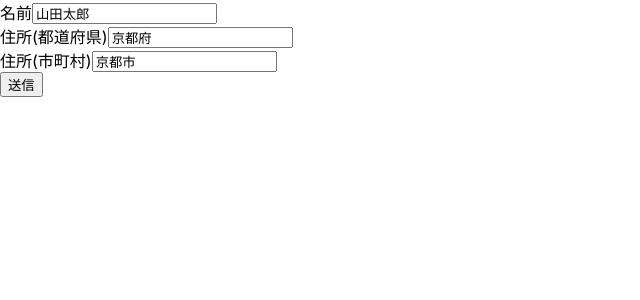
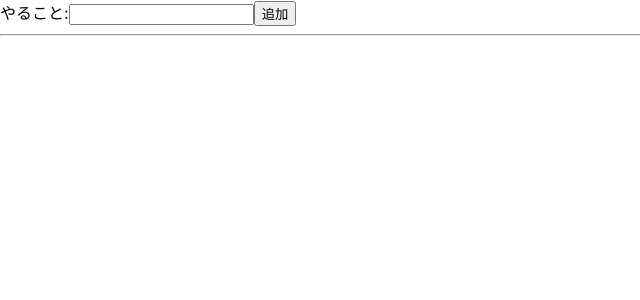
Before and after one commit to Tod9197/React-practice, a React (Create React App) app: page / in a window 1280 px wide. Shown: the top 300 px of the page, without its empty margins (0-640 px from the left). Built offline with nearby package versions, Linux system fonts and the light colour scheme.

Commit message:
ToDoリストの実装

```diff
--- a/src/StateTodo.js
+++ b/src/StateTodo.js
@@ -0,0 +1,48 @@
+import { useState } from "react";
+
+let maxId = 0;
+export default function StateTodo() {
+  const [title, setTitle] = useState("");
+  const [todo, setTodo] = useState([]);
+
+  const handleChangeTitle = (e) => {
+    setTitle(e.target.value);
+  };
+
+  const handleClick = () => {
+    setTodo([
+      ...todo,
+      {
+        id: ++maxId,
+        title,
+        created: new Date(),
+        isDone: false,
+      },
+    ]);
+  };
+
+  return (
+    <div>
+      <label>やること:</label>
+      <input
+        type="text"
+        name="title"
+        value={title}
+        onChange={handleChangeTitle}
+      />
+      <button type="button" onClick={handleClick}>
+        追加
+      </button>
+      <hr />
+      <ul>
+        {todo.map((item) => (
+          <li key={item.id}>
+            <h2>{item.title}</h2>
+            <span>{item.created.toLocaleString()}</span>
+            <p>{item.isDone ? "完了" : "未完了"}</p>
+          </li>
+        ))}
+      </ul>
+    </div>
+  );
+}
--- a/src/index.js
+++ b/src/index.js
@@ -38,6 +38,7 @@ import FormCheckMulti from "./FormCheckMulti";
 import FormFile from "./FormFile";
 import StateNest from "./StateNest";
 import StateNestImmer from "./StateNestImmer";
+import StateTodo from "./StateTodo";
 
 const root = ReactDOM.createRoot(document.getElementById("root"));
 // root.render(
@@ -45,7 +46,7 @@ const root = ReactDOM.createRoot(document.getElementById("root"));
 //     <MyHello />
 //   </React.StrictMode>
 // );
-root.render(<StateNestImmer />);
+root.render(<StateTodo />);
 // If you want to start measuring performance in your app, pass a function
 // to log results (for example: reportWebVitals(console.log))
 // or send to an analytics endpoint. Learn more: https://bit.ly/CRA-vitals
```
